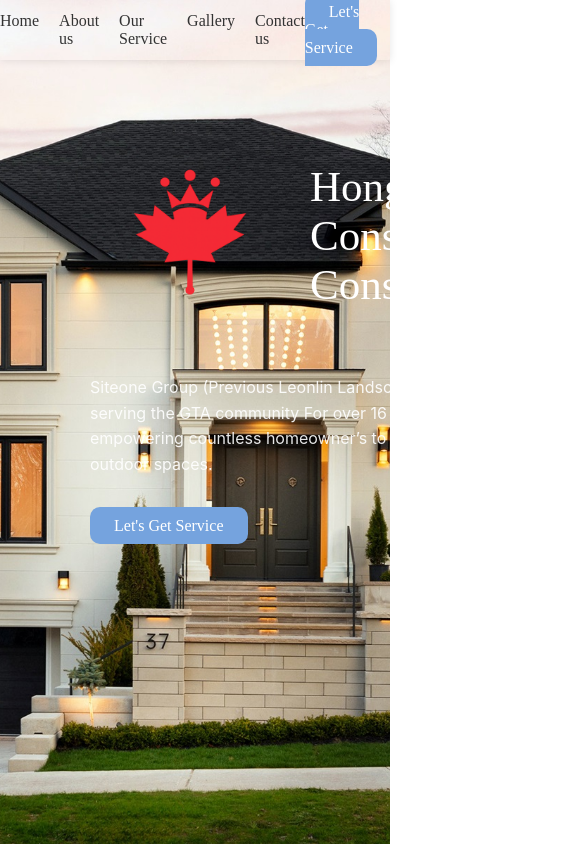
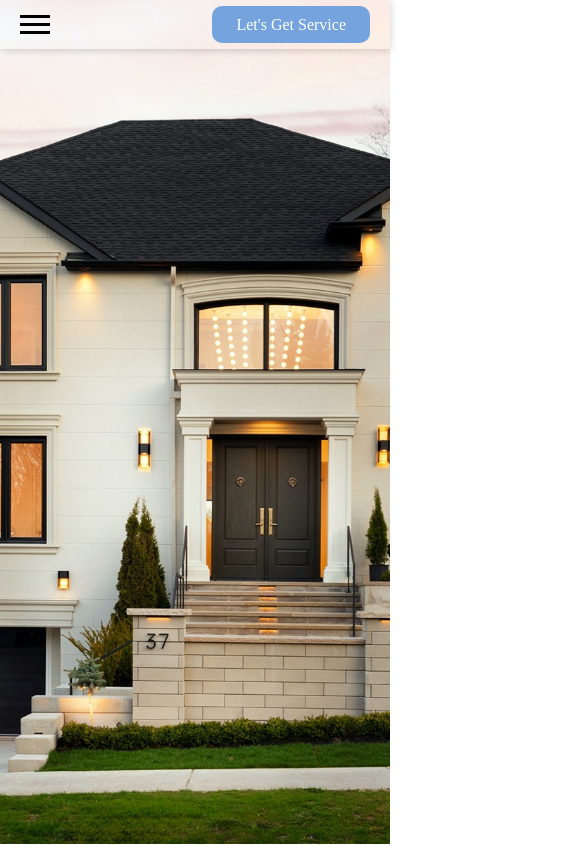
Before and after one commit to hongyeconstruction/hongye, a React app: page / in a window 390 px wide. Shown: the top 846 px of the page, 585 px wide, since content can reach past the window. Built offline with nearby package versions, Linux system fonts and the light colour scheme.

Commit message:
header-phone

```diff
--- a/public/index.html
+++ b/public/index.html
@@ -3,6 +3,7 @@
   <head>
     <meta charset="UTF-8" />
     <title>Hong Ye Landscaping & Construction</title>
+    <meta name="viewport" content="width=device-width, initial-scale=1.0" />
   </head>
   <body>
     <div id="root"></div>
--- a/src/App.jsx
+++ b/src/App.jsx
@@ -15,19 +15,17 @@ function App() {
     <div id="homepage" className="main-flex-container">
       <div className="topper">
         <Header />
-        <Cover />
+        {/* <Cover /> */}
       </div>
-      <div className="middle">
-        {/* <Review /> */}
+      {/* <div className="middle">
         <Intro />
         <Services />
         <Profession />
-        {/* <Contact /> */}
-      </div>
-      <Gallery />
-      <div id="footer" className="footer">
+      </div> */}
+      {/* <Gallery /> */}
+      {/* <div id="footer" className="footer">
         <Footer />
-      </div>
+      </div> */}
     </div>
   );
 }
--- a/src/components/Header.jsx
+++ b/src/components/Header.jsx
@@ -5,6 +5,7 @@ import "../styles/Header.css";
 
 function Header() {
   const [scrolled, setScrolled] = useState(false);
+  const [extended, setExtended] = useState(false);
 
   useEffect(() => {
     const handleScroll = () => {
@@ -16,7 +17,16 @@ function Header() {
   }, []);
   return (
     <nav className={`navbar ${scrolled ? "scrolled" : ""}`}>
-      <ul className="nav-left">
+      <div
+        class={`hamburger ${extended ? "open" : ""}`}
+        id="mobile-menu"
+        onClick={() => setExtended(!extended)}
+      >
+        <span class="bar"></span>
+        <span class="bar"></span>
+        <span class="bar"></span>
+      </div>
+      <ul className={`nav-left ${extended ? "open" : ""}`}>
         <li>
           <a href="#homepage">Home</a>
         </li>
@@ -33,13 +43,11 @@ function Header() {
           <a href="#footer">Contact us</a>
         </li>
       </ul>
-      <ul className="nav-right">
-        <li href="#">
-          <ServiceAccess />
-        </li>
-      </ul>
+      <div className="nav-right">
+        <ServiceAccess />
+      </div>
     </nav>
   );
 }
-
+// x
 export default Header;
--- a/src/index.css
+++ b/src/index.css
@@ -12,11 +12,10 @@ a {
 .main-flex-container {
   display: flex;
   flex-direction: column;
-  min-height: 100vh;
 }
 
 .topper {
-  height: 100vh;
+  min-height: 100vh;
   background-image: url("/public/images/cover.jpg");
   background-size: cover;
   background-position: center;
--- a/src/styles/Cover.css
+++ b/src/styles/Cover.css
@@ -1,5 +1,5 @@
 .cover {
-  margin-top: 135px;
+  margin-top: 200px;
   margin-left: 90px;
   width: 700px;
   display: grid;
@@ -39,3 +39,19 @@
 .corp-btn {
   grid-column: 1;
 }
+
+@media (max-width: 430px) {
+  .cover {
+    display: flex;
+    flex-direction: column;
+  }
+  .corp-logo-name {
+    display: flex;
+    flex-direction: column;
+    align-items: center;
+  }
+  .corp-logo {
+    width: 100px;
+    height: 100px;
+  }
+}
--- a/src/styles/Header.css
+++ b/src/styles/Header.css
@@ -1,25 +1,24 @@
 .navbar {
+  width: 100%;
+  padding: 15px 20px;
   position: fixed;
-  top: 0;
-  left: 0;
-  right: 0;
-  height: 60px;
-  display: grid;
-  grid-template-columns: 1fr 0.5fr;
+  display: flex;
+  flex-direction: row;
+  justify-content: space-between;
+  align-items: center;
   z-index: 1000;
-  box-shadow: 0 1px 8px rgba(0, 0, 0, 0.1);
+  box-shadow: 0 1px 8px rgba(0, 0, 0, 0.2);
 }
 
 .nav-left {
   display: flex;
   gap: 20px;
   flex-direction: row;
-  align-self: center;
-  justify-self: flex-end;
+  order: 2;
 }
 
 .nav-left li a {
-  color: #333333;
+  color: #333;
 }
 
 .nav-left li a:hover {
@@ -28,10 +27,27 @@
 }
 
 .nav-right {
-  margin-right: 50px;
-  align-self: center;
-  justify-self: flex-end;
+  order: 3;
 }
+
+.hamburger {
+  width: 30px;
+  cursor: pointer;
+  display: flex;
+  flex-direction: column;
+  gap: 5px;
+  visibility: hidden;
+  pointer-events: none;
+  order: 1;
+}
+
+.hamburger .bar {
+  height: 3px;
+  width: 100%;
+  background: black;
+  transition: all 0.3s ease;
+}
+
 .navbar.scrolled {
   backdrop-filter: blur(10px);
   -webkit-backdrop-filter: blur(10px);
@@ -39,3 +55,47 @@
   background-color: gray;
   opacity: 0.8;
 }
+
+@media (max-width: 430px) {
+  .hamburger {
+    order: 3;
+    visibility: visible;
+    pointer-events: auto;
+    margin-left: 20px;
+  }
+
+  .nav-left {
+    order: 1;
+    display: none;
+    flex-direction: column;
+    gap: 15px;
+    padding: 20px;
+    position: absolute;
+    top: 10px;
+    background-color: white;
+    border-radius: 8px;
+  }
+  .nav-right {
+    margin-right: 20px;
+  }
+
+  .hamburger.open .bar:nth-child(1) {
+    transform: translateY(8px) rotate(45deg);
+  }
+
+  .hamburger.open .bar:nth-child(2) {
+    opacity: 0;
+  }
+
+  .hamburger.open .bar:nth-child(3) {
+    transform: translateY(-8px) rotate(-45deg);
+  }
+  .navbar {
+    padding: 15px 0px;
+  }
+  .nav-left.open {
+    top: 60px;
+    width: 100%;
+    display: flex;
+  }
+}
```
Also changed, not shown: 2 other files (tests, documents, lock files or other folders).
